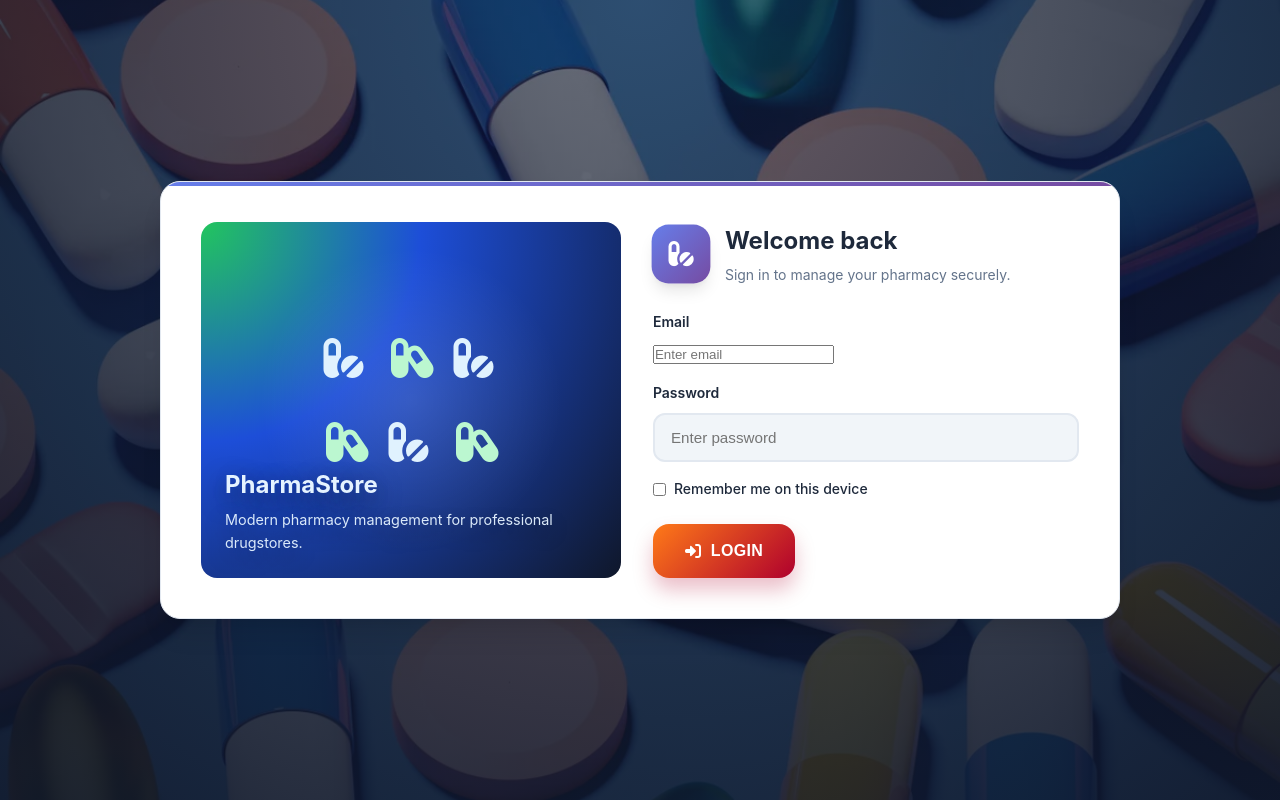
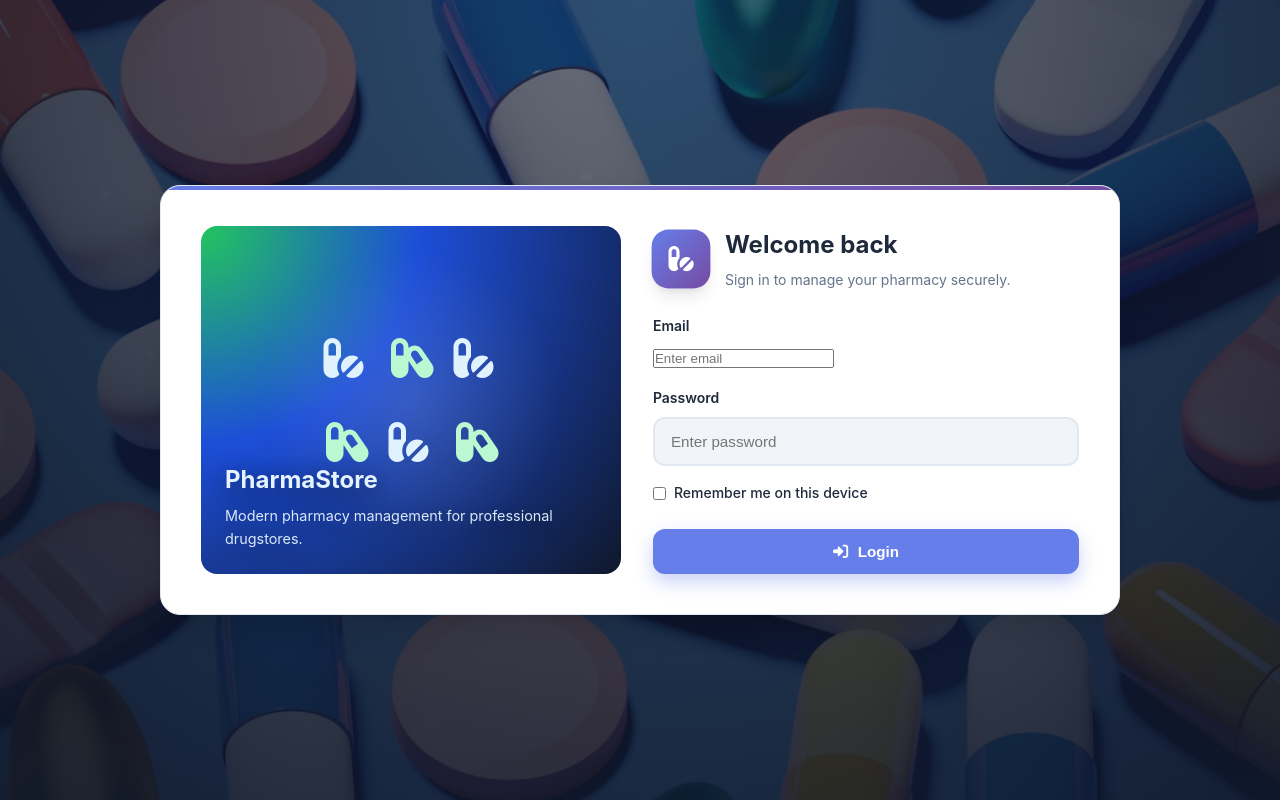
Before and after one commit to humptydumpty-git/Pharma_Store, a plain HTML site: page index.html in a window 1280 px wide. Drawn offline with nearby package versions, Linux system fonts and the light colour scheme; a web font is replaced by a local one.

Commit message:
Update style.css

```diff
--- a/style.css
+++ b/style.css
@@ -240,6 +240,27 @@ body {
     outline: none;
 }
 
+.login-form .form-actions {
+    margin-top: 1.5rem;
+}
+
+.login-form .btn-primary {
+    width: 100%;
+    min-height: auto;
+    padding: 0.875rem 1rem;
+    border-radius: 12px;
+    font-size: 0.95rem;
+    font-weight: 600;
+    text-transform: none;
+    letter-spacing: 0;
+    background: var(--accent-primary);
+    box-shadow: 0 8px 18px rgba(102, 126, 234, 0.35);
+}
+
+.login-form .btn-primary i {
+    font-size: 0.95rem;
+}
+
 @media (max-width: 768px) {
     .login-layout {
         grid-template-columns: minmax(0, 1fr);
```
